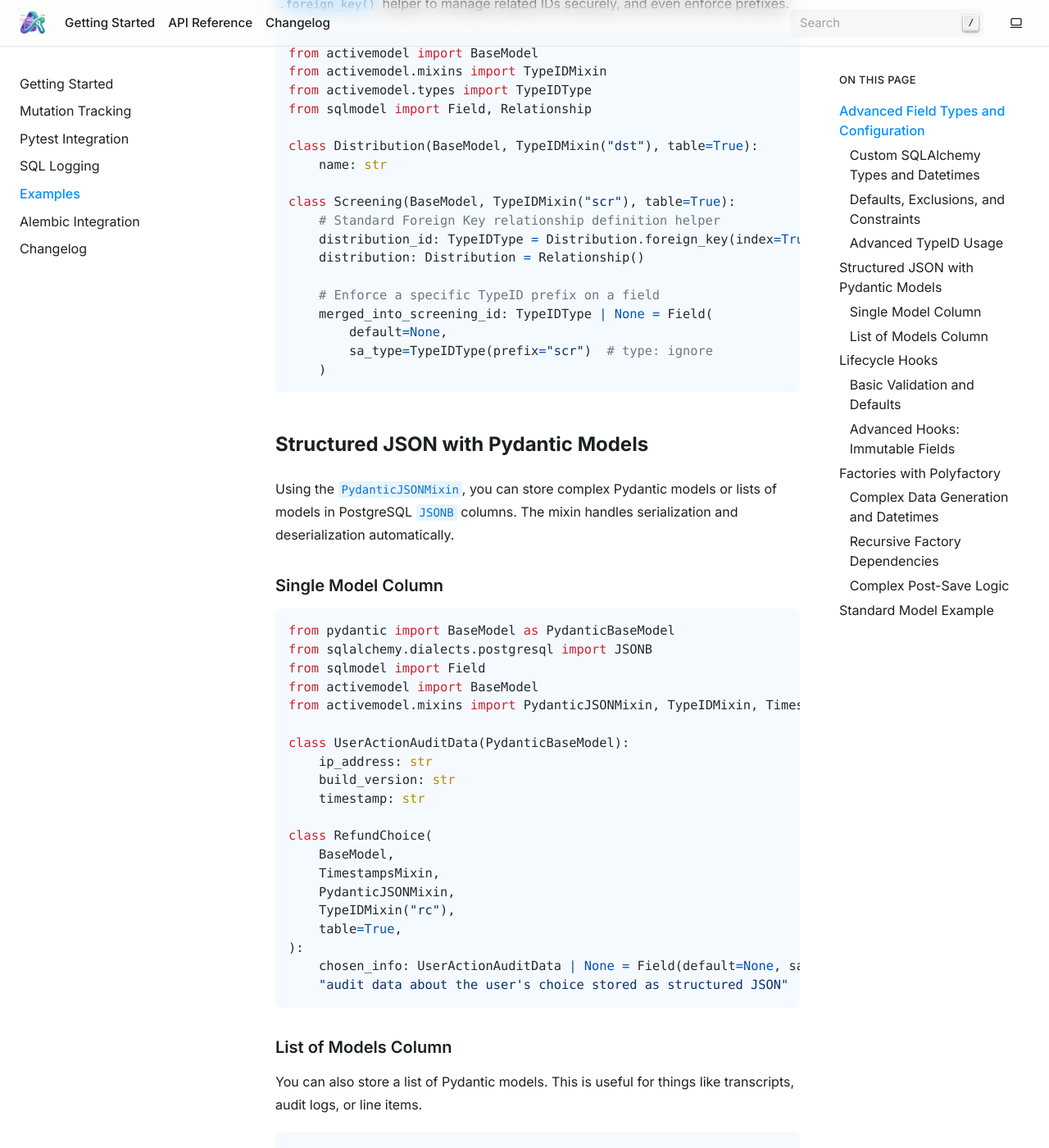
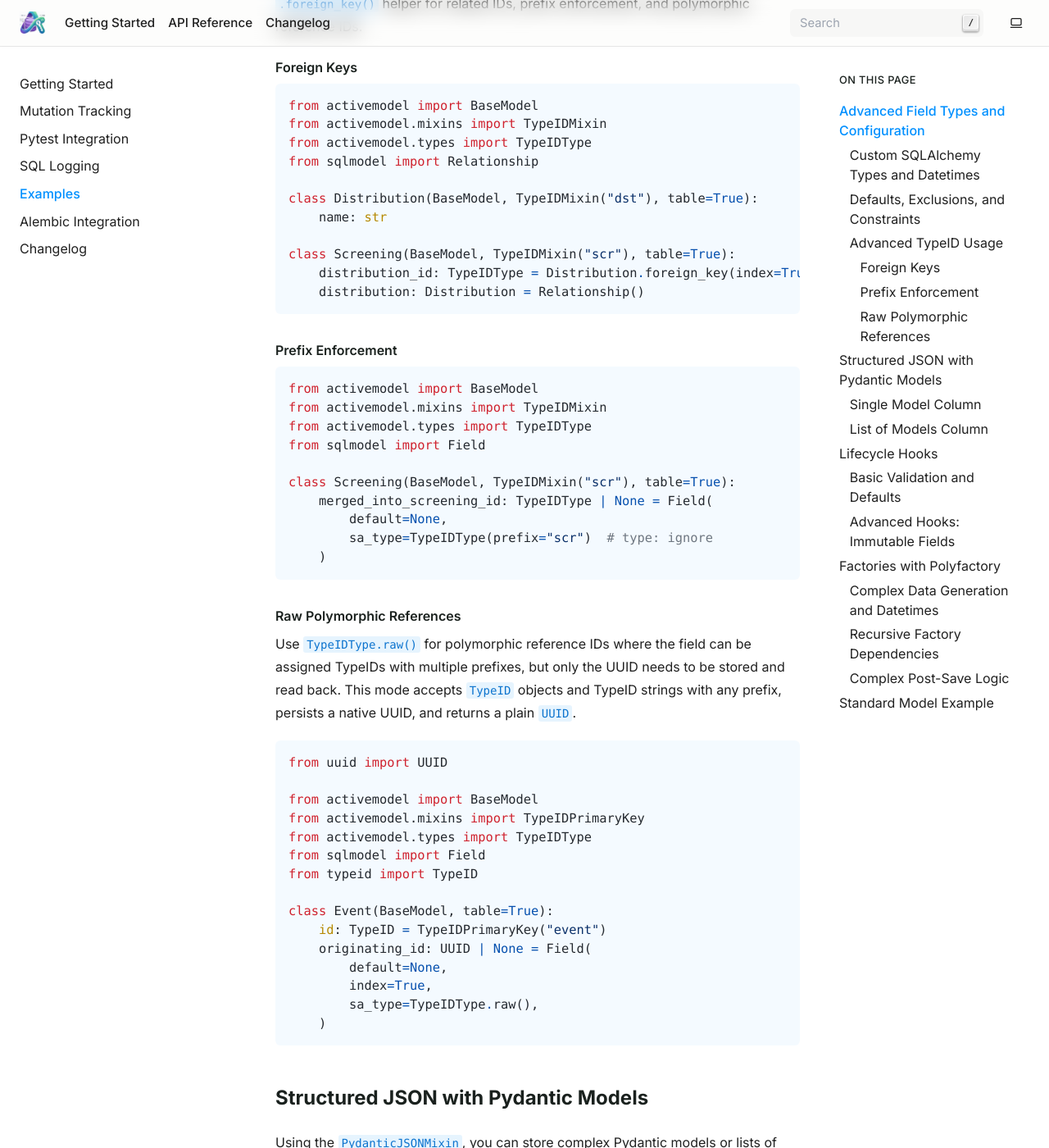
Before and after one commit to iloveitaly/activemodel, a Sphinx documentation site: the page built from docs/examples.md, in a window 1280 px wide and 1400 px high, scrolled down 1568 px. Shown: the whole window at 82% size. Built offline with Sphinx 7.4.7, drawn with Linux system fonts in a browser that asks for light colours; pages that are not in the unit, such as notebooks, are missing from menus; some of the changed text lies outside the part shown.

Commit message:
feat: add raw mode to TypeIDType for polymorphic references
- Enable `TypeIDType.raw()` to support fields that store TypeID values but act as polymorphic references without prefix enforcement.
- Allow `TypeIDType.raw()` to accept any TypeID or UUID, persisting as a native UUID while returning a UUID object.
- Update documentation to include examples for raw polymorphic references.
- Add test coverage for raw TypeID functionality.

Generated-by: aiautocommit

````diff
--- a/docs/examples.md
+++ b/docs/examples.md
@@ -52,26 +52,58 @@ class Product(BaseModel, table=True):
 
 ### Advanced TypeID Usage
 
-While `TypeIDMixin` handles the primary key, you can use `TypeIDType` and the `.foreign_key()` helper to manage related IDs securely, and even enforce prefixes.
+While `TypeIDMixin` handles the primary key, you can use `TypeIDType` and the `.foreign_key()` helper for related IDs, prefix enforcement, and polymorphic reference IDs.
+
+#### Foreign Keys
 
 ```python
 from activemodel import BaseModel
 from activemodel.mixins import TypeIDMixin
 from activemodel.types import TypeIDType
-from sqlmodel import Field, Relationship
+from sqlmodel import Relationship
 
 class Distribution(BaseModel, TypeIDMixin("dst"), table=True):
     name: str
 
 class Screening(BaseModel, TypeIDMixin("scr"), table=True):
-    # Standard Foreign Key relationship definition helper
     distribution_id: TypeIDType = Distribution.foreign_key(index=True)
     distribution: Distribution = Relationship()
+```
 
-    # Enforce a specific TypeID prefix on a field
+#### Prefix Enforcement
+
+```python
+from activemodel import BaseModel
+from activemodel.mixins import TypeIDMixin
+from activemodel.types import TypeIDType
+from sqlmodel import Field
+
+class Screening(BaseModel, TypeIDMixin("scr"), table=True):
     merged_into_screening_id: TypeIDType | None = Field(
         default=None,
         sa_type=TypeIDType(prefix="scr")  # type: ignore
+    )
+```
+
+#### Raw Polymorphic References
+
+Use `TypeIDType.raw()` for polymorphic reference IDs where the field can be assigned TypeIDs with multiple prefixes, but only the UUID needs to be stored and read back. This mode accepts `TypeID` objects and TypeID strings with any prefix, persists a native UUID, and returns a plain `UUID`.
+
+```python
+from uuid import UUID
+
+from activemodel import BaseModel
+from activemodel.mixins import TypeIDPrimaryKey
+from activemodel.types import TypeIDType
+from sqlmodel import Field
+from typeid import TypeID
+
+class Event(BaseModel, table=True):
+    id: TypeID = TypeIDPrimaryKey("event")
+    originating_id: UUID | None = Field(
+        default=None,
+        index=True,
+        sa_type=TypeIDType.raw(),
     )
 ```
 
````
Also changed, not shown: 2 other files.
